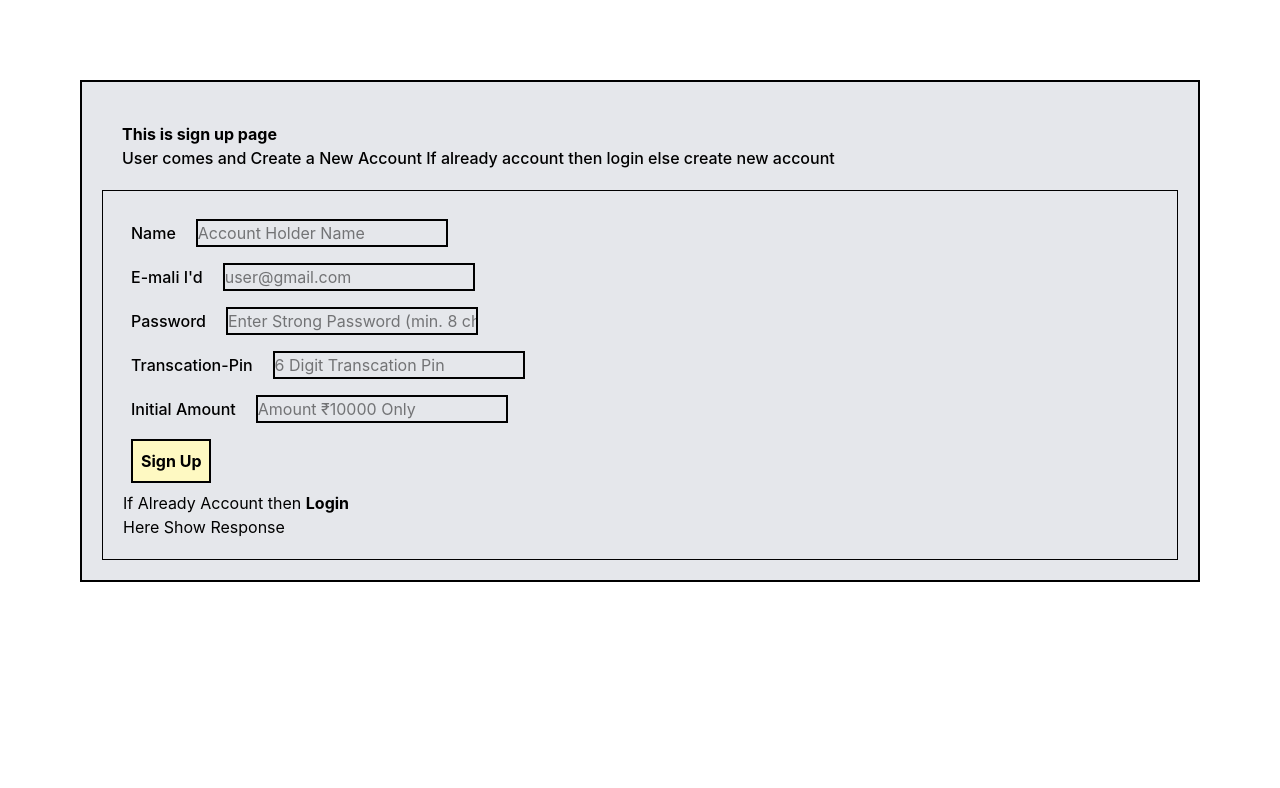
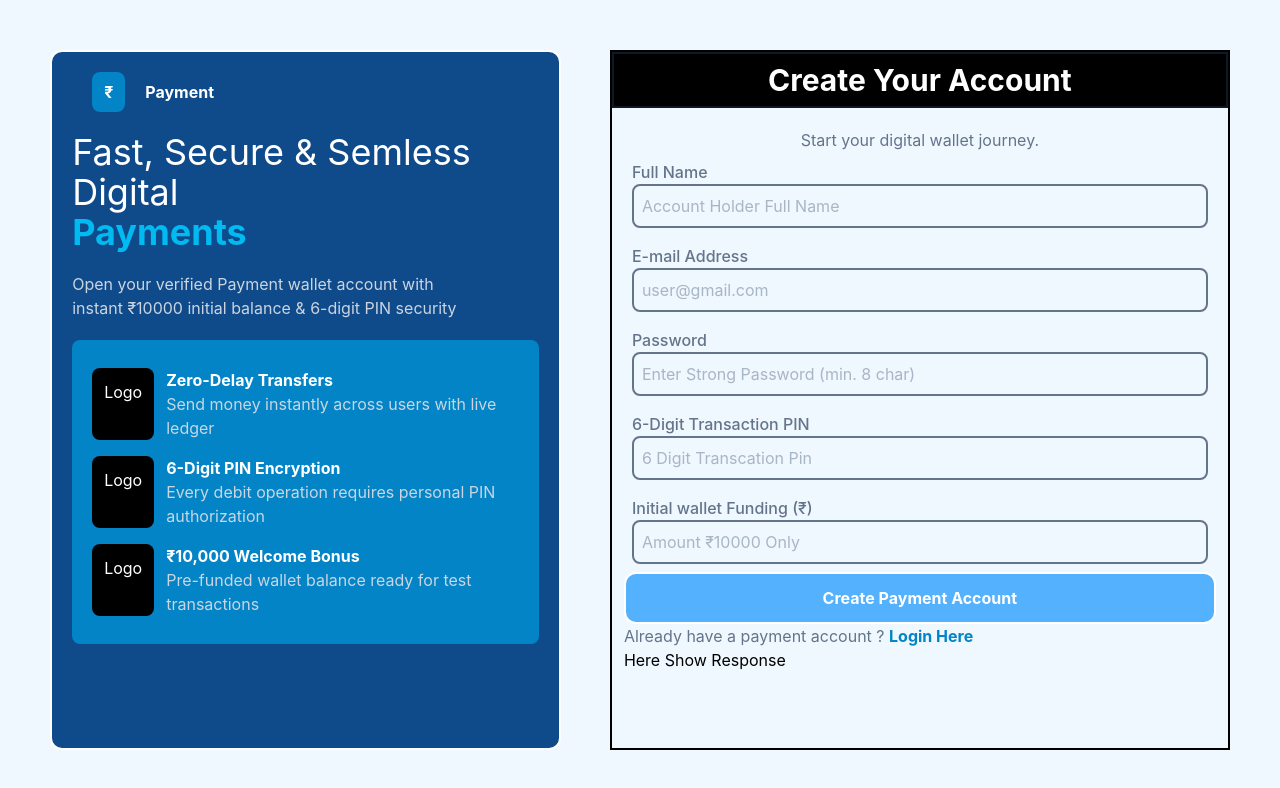
Before and after one commit to hemantkumawat05/Payment, a React (Vite) app in the folder frontend/: page /signup in a window 1280 px wide. Shown: the top 788 px of the page. Built offline with nearby package versions, Linux system fonts and the light colour scheme.

Commit message:
login and sign up page ui

```diff
--- a/frontend/src/App.jsx
+++ b/frontend/src/App.jsx
@@ -1,17 +1,32 @@
-import React from 'react'
-import { Route,Routes } from 'react-router-dom'
+import React, { useEffect, useState } from 'react'
+import { Route, Routes } from 'react-router-dom'
 import Home from './pages/Home'
 import Signup from './pages/Signup'
 import Login from './pages/Login'
+import Transcations from './controllers/Transcations'
+import Navbar from './pages/Navbar'
 const App = () => {
+  const [token, setToken] = useState(localStorage.getItem('token') ? localStorage.getItem('token') : "")
+  useEffect(() => {
+    localStorage.setItem('token', token)
+  }, [token])
   return (
     <div>
-      <Routes>
-        <Route path='/' element={<Home/>} />
-        <Route path='/signup' element={<Signup/>} />
-        <Route path='/login' element={<Login/>} />
+      {token === "" ? (
+        <Routes>
+          <Route path='/signup' element={<Signup />} />
+          <Route path='*' element={<Login setToken={setToken} />} />
+        </Routes>
+      ) : (
+        <>
+          <Navbar setToken={setToken} />
+          <Routes>
+            <Route path='/' element={<Home token={token}/>} />
+            <Route path='/transcation' element={<Transcations token={token}/>} />
 
-      </Routes>
+          </Routes>
+        </>
+      )}
     </div>
   )
 }
--- a/frontend/src/controllers/Sendmoney.jsx
+++ b/frontend/src/controllers/Sendmoney.jsx
@@ -3,23 +3,23 @@ import React from 'react'
 import { useEffect } from 'react'
 import { useState } from 'react'
 
-const Sendmoney = ({userId}) => {
-    const [pin,setPin]=useState()
-    const [ammount,setAmmount]=useState()
+const Sendmoney = ({userId,token}) => {
+    const [pin,setPin]=useState('')
+    const [ammount,setAmmount]=useState('')
 
     const sendammount=async()=>
     {
         try
         {
-            if(!pin || pin.length!==6)
+            if(!pin)
             {
-                return alert("Enter 6 Digit Valid Pin")
+                return alert("Enter Valid Pin")
             }
             if(!ammount || Number(ammount) <= 0)
             {
                 return alert("Enter a valid amount")
             }
-            const response= await axios.post('http://localhost:3000/api/transaction/sendamount',{reciverid:userId,amount:ammount,senderPin:pin,senderId:'6ab4e5bcd5a3b8617e3c7c6c'})
+            const response= await axios.post('http://localhost:3000/api/transaction/sendamount',{reciverid:userId,amount:ammount,senderPin:pin},{ headers: { token } })
             if(!response.data.success)
             {
                 return alert(response.data.message)
@@ -47,7 +47,7 @@ const Sendmoney = ({userId}) => {
         </div>
         <div>
             <label>Enter the Ammount</label>
-            <input type="Number" placeholder='₹ 5000' onChange={(e)=>setAmmount(e.target.value)} />
+            <input value={ammount} type="Number" placeholder='₹ 5000' onChange={(e)=>setAmmount(e.target.value)} />
 
 
 
@@ -63,7 +63,7 @@ const Sendmoney = ({userId}) => {
         </div>
         <div>
             <label>Enter The Pin</label>
-            <input type="Number"placeholder='123456' onChange={(e)=>setPin(e.target.value)}/>
+            <input value={pin} type="Number"placeholder='123456' onChange={(e)=>setPin(e.target.value)}/>
 
 
 
--- a/frontend/src/controllers/Showusers.jsx
+++ b/frontend/src/controllers/Showusers.jsx
@@ -4,27 +4,31 @@ import { useEffect } from 'react';
 import { useState } from 'react'
 import Sendmoney from './Sendmoney';
 
-const Showusers = () => {
+const Showusers = ({ token }) => {
     const [user, setUser] = useState(null);
-    const [selectedUserId,setSelectedUserId]=useState(null)
+    const [selectedUserId, setSelectedUserId] = useState(null)
 
 
     const getusers = async () => {
         try {
-            const data = await axios.get('http://localhost:3000/api/user/userdata', { params: { excludeId: '6ab4e5bcd5a3b8617e3c7c6c' }} )
-            if (!data || data.length === 0) {
-                alert('Users Not Found')
+            const data = await axios.get('http://localhost:3000/api/user/userdata', {
+                headers: { token }
+            })
+            if (data.data && data.data.success) {
+                setUser(data.data.users || [])
+            } else {
+                setUser([])
             }
-            setUser(data.data.users)
         }
         catch (error) {
             console.log(error)
+            setUser([])
         }
     }
 
     useEffect(() => {
         getusers()
-    }, [])
+    }, [token])
 
     if (selectedUserId) {
         return (
@@ -35,27 +39,52 @@ const Showusers = () => {
                 >
                     Back to Users
                 </button>
-                <Sendmoney userId={selectedUserId} />
+                <Sendmoney userId={selectedUserId} token={token} />
             </div>
         );
     }
 
     return (
+        <div className='border-1 rounded-xl py-3 my-3 px-3'>
             <div>
-            <div>
-                <h2>User List</h2>
+                <h2 className='text-4xl font-bold  mt-3'>Payments User Directory</h2>
+                <p className='text-sm text-gray-500 mt-1 mb-4'>Select any verified registered user to send money directly</p>
 
 
+                <div>
                     {!user && <p>Loading users...</p>}
                     {user && user.length === 0 && <p>No users found.</p>}
 
                     <ul>
-                    {user && user.map((e) => (
-                        <li key={e._id}>
-                            <strong>ID:</strong> {e._id} | <strong>Name:</strong> {e.name}  | <button  onClick={() => setSelectedUserId(e._id)}  className='bg-black text-white rounded-xs m-1 p-1 hover:bg-blue-500 cursor-pointer'>Send Amount</button>
+                        <li className='flex'>
+                                <div className='px-3 py-2 font-bold'>S No.</div>
+                                <div className='px-3 py-2 font-bold'>
+                                    User Name
+                                </div>
+                                <div className='px-40 py-2 font-bold'>Id</div>
+                                <div className='px-2 py-2 font-bold'>Verified</div>
+                                <button className='px-10 py-2 font-bold'>Action</button>
+                            </li>
+                        {user && user.map((e,index) => (
+                            <li key={e._id} className='flex'>
+                                <div className='px-3 py-2'>{index+1}.</div>
+                                <div className='flex mx-5'>
+                                    <div className='bg-black text-white rounded-full px-3 py-2 mx-3 my-2'>H</div>
+                                    <div>
+                                        <p className='font-bold'>{e.name}</p>
+                                        <p className='text-sm'> {'user@gmail.com'}</p>
+                                    </div>
+                                </div>
+                                <div className='text-gray-700 mx-5 my-2'>{e._id}</div>
+                                <div className='text-green-600 bg-green-100  my-2 px-3 rounded-lg mx-5 text-center'>Verified</div>
+                                <button onClick={() => setSelectedUserId(e._id)} className='bg-blue-900 text-white hover:bg-blue-800 rounded-lg my-2 px-3'>Send Amount</button>
                             </li>
                         ))}
                     </ul>
+                </div>
+
+
+
             </div>
 
         </div>
--- a/frontend/src/pages/Dashboard.jsx
+++ b/frontend/src/pages/Dashboard.jsx
@@ -1,20 +1,40 @@
 import axios from 'axios'
-import React, { useState } from 'react'
+import React, { useEffect, useState } from 'react'
 import Showusers from '../controllers/Showusers'
 
-const Dashboard = () => {
-    const [balance,setBalance]=useState("****")
-    const [pin,setPin]=useState()
-    const balancecheck=async()=>
-    {
-        try{
-            if(!pin || pin.length!==6)
-            {
-                alert("Enter 6 Digit Valid Pin")
+const Dashboard = ({ token }) => {
+    const [balance, setBalance] = useState("****")
+    const [pin, setPin] = useState("")
+    const [userName, setUserName] = useState("")
+
+    const fetchUserProfile = async () => {
+        try {
+            const response = await axios.get('http://localhost:3000/api/user/profile', {
+                headers: { token }
+            });
+            if (response.data && response.data.success) {
+                setUserName(response.data.userData.name);
             }
-            const response = await axios.post('http://localhost:3000/api/transaction/balance', { userid: '6ab4e5bcd5a3b8617e3c7c6c', pin });
+        } catch (error) {
+            console.log(error);
+        }
+    };
+
+    useEffect(() => {
+        if (token) {
+            fetchUserProfile();
+        }
+    }, [token]);
+
+    const balancecheck = async () => {
+        try {
+            if (!pin) {
+                return alert("Enter Valid Pin")
+            }
+            const response = await axios.post('http://localhost:3000/api/transaction/balance', { pin }, { headers: { token } });
             if (response.data && response.data.success) {
                 setBalance(response.data.balance);
+                setPin("")
             } else {
                 alert(response.data?.message || "Failed to fetch balance");
             }
@@ -23,20 +43,30 @@ const Dashboard = () => {
             alert("Error fetching balance: " + (error.response?.data?.message || error.message));
         }
     };
-  return (
-    <div className=''>
-        <div>
-            WelCome Account Holder Name
+    return (
+        <div className='px-25'>
+            <div className='flex'>
+                <p className='font-bold text-4xl my-3'>Welcome back, </p>
+                <p className='font-bold text-4xl my-3 text-blue-500'>{userName ? userName : "Account Holder Name"}</p>
+
+            </div>
+            <p className='text-[#334155]'>Manage wallet balance, peer to peer transfers, and live transaction ledger</p>
+
+            <div className='bg-blue-400 rounded-xl p-4 w-[50%]'>
+                <p className='text-[#334155] font-bold text-xl'>PAYMENTS PRIMARY WALLET</p>
+                <p className='text-[#334155] font-bold text-lg font-normal'>Check Balance</p>
+                <b className='text-2xl'>₹ {balance}</b>
+                <div>
+                    <input value={pin} onChange={(e) => setPin(e.target.value)} className='border-2 border-blue-900 hover:border-blue-400 py-2 px-2 bg-[#F1F5F9] rounded-lg' placeholder='Enter 6 Digit Pin' type="Number" />
+                    <button onClick={balancecheck} className='bg-blue-900 text-white rounded-lg text-lg px-2 mx-2 py-2 cursor-pointer hover:bg-blue-700'>Check Balance</button>
+                </div>
+                <div className='mt-2'>
+                    <button onClick={(e) => setBalance("****")} className='bg-blue-900 text-white rounded-lg text-lg px-2 py-2 cursor-pointer hover:bg-blue-700'>Hide Balance</button>
+                </div>
+            </div>
+            <Showusers token={token} />
         </div>
-        <div className='px-5 py-3'>
-            <p className='font-normal'>Check Account Balance <b>(₹{balance})</b></p>
-            <input onChange={(e)=>setPin(e.target.value)} className='border-2 py-2 mx-2 rounded-xs'placeholder='Enter 6 Digit Pin' type="Number" />
-            <button onClick={balancecheck} className='bg-black text-white rounded-xs px-2 py-2 cursor-pointer hover:bg-gray-500'>Check Balance</button>
-
-        </div>
-        <Showusers/>
-    </div>
-  )
+    )
 }
 
 export default Dashboard
--- a/frontend/src/pages/Home.jsx
+++ b/frontend/src/pages/Home.jsx
@@ -2,11 +2,10 @@ import React from 'react'
 import Navbar from './Navbar'
 import Dashboard from './Dashboard'
 
-const Home = () => {
+const Home = ({token}) => {
   return (
     <div className=''>
-      <Navbar/>
-      <Dashboard/>
+      <Dashboard token={token}/>
     </div>
   )
 }
--- a/frontend/src/pages/Login.jsx
+++ b/frontend/src/pages/Login.jsx
@@ -1,57 +1,60 @@
-// import React from 'react'
-
-// const Login = () => {
-//   return (
-//     <div>Login</div>
-//   )
-// }
-
-// export default Login
-
 import React, { useEffect, useState } from 'react'
 import { Link, NavLink } from 'react-router-dom'
 import axios from "axios"
-const Login = () => {
+const Login = ({ setToken }) => {
   const [email, setEmail] = useState("")
   const [password, setPassword] = useState("")
   const [response, setResponse] = useState("Here Show Response")
-  useEffect =>
-  ({
-    formsubmit
-  }, [])
+
   const formsubmit = async () => {
     try {
       const resp = await axios.post('http://localhost:3000/api/user/signin', { email, password })
-      if (resp) {
+      if (resp.data.success) {
         setResponse(resp.data.message)
+        setToken(resp.data.token);
         console.log(resp.data.token)
       }
+
     }
     catch (error) {
       console.log(error)
     }
   }
   return (
-    <div className='flex flex-col  m-20 border-2 bg-gray-200 p-5 '>
-      <div className='p-5'>
-        <p className='font-bold'>This is Login page</p>
-        <p className='font-medium'>If Already Then Login Our Account</p>
+    <div className='flex flex-col min-h-screen bg-[#EFF8FF] px-[2%] py-[2%] w-[100%] flex '>
+      <div className='flex justify-between py-2 mx-[10%]'>
+        <div className='flex'>
+          <p className='bg-blue-400 text-white px-3 py-2 font-bold rounded-lg'>₹</p> <p className='px-1 py-2 font-bold'>Payment</p>
+        </div>
+        <div>
+          <NavLink to="/signup"><p className='font-normal py-2 text-[#64748B]'>Don't have an account ? <b className='text-[#0284C7] bg-blue-200 rounded-lg p-3 hover:bg-blue-300'>Sign-up</b>  </p></NavLink>
+        </div>
       </div>
-      <div className='p-5 border-1'>
-        <div className=' p-2'>
-          <label className='font-medium'>E-mali I'd</label>
-          <input className='border-2 ml-5' type="email" placeholder='user@gmail.com' onChange={(e) => setEmail(e.target.value)} />
+
+
+      <div className='mx-auto w-[25%] border-2 rounded-lg'>
+        <p className='font-bold bg-black text-white text-xl text-center py-3'>Welcome Back</p>
+
+        <div className='p-5'>
+          <h2 className='font-bold text-center bg-blue-400 w-fit px-4 py-3 text-white mx-auto rounded-lg'>Payments</h2>
+          <p className='text-center'>Sign in with your e-mail & secure password</p>
         </div>
-        <div className=' p-2'>
-          <label className='font-medium'>Password</label>
-          <input className='border-2 ml-5' type="password" placeholder='Enter Strong Password (min. 8 char)' onChange={(e) => setPassword(e.target.value)} />
+        <div className='px-3'>
+          <div className='p-2 flex flex-col my-2'>
+            <label className='font-medium text-[#64748B]'>E-mail I'D</label>
+            <input className='border-2 rounded-lg py-2 px-2 text-[#64748B]' type="email" placeholder='user@gmail.com' onChange={(e) => setEmail(e.target.value)} />
+          </div>
+          <div className='p-2 flex flex-col my-2'>
+            <label className='font-medium text-[#64748B]'>Password</label>
+            <input className='border-2 rounded-lg py-2 px-2 text-[#64748B]' type="password" placeholder='Enter Strong Password (min. 8 char)' onChange={(e) => setPassword(e.target.value)} />
+          </div>
+
+          <button className='font-bold border-2 my-3 bg-[#53B1FD] hover:bg-[#0284C7] text-white p-3 rounded-xl text-center cursor-pointer w-full ' onClick={formsubmit}>Login to Payments</button>
+          <div>
+            <NavLink to="/signup"><p className='font-normal text-[#64748B]'>New To Payment ?<b className='text-[#0284C7] hover:text-blue-800'>Create an account</b>  </p></NavLink>
+          </div>
+          <div className='my-3'>{response}</div>
         </div>
-        <button className='font-bold border-2 p-2 m-2 bg-yellow-100 hover:bg-yellow-200 cursor-pointer' onClick={formsubmit}>Login</button>
-        <div>
-
-          <p className='font-normal'>If  Account Not Exists <NavLink to="/signup"><b>Sign Up </b></NavLink>  </p>
-        </div>
-        <div>{response}</div>
       </div>
 
     </div>
--- a/frontend/src/pages/Navbar.jsx
+++ b/frontend/src/pages/Navbar.jsx
@@ -1,20 +1,22 @@
 import React from 'react'
+import { Link } from 'react-router-dom'
+const Navbar = ({ setToken }) => {
+  return (
+    <div className='bg-[#0A2540] py-3 px-25 flex justify-between'>
+      <Link to='/'><div className='flex gap-5'>
+        <p className='bg-blue-400 px-3 py-2 text-white font-bold rounded-lg'>₹</p>
+        <p className='text-white py-2 font-bold'>Payments</p>
+      </div>
+      </Link>
+      <div className='flex gap-5'>
+        <Link to='/'><div className='bg-[#0F4A8A] py-2 px-3 rounded-lg text-white font-bold cursor-pointer hover:bg-[#0369A1]'>Dashboard</div></Link>
+        <Link to='/transcation'><div className='bg-[#0F4A8A] py-2 px-3 rounded-lg text-white font-bold cursor-pointer hover:bg-[#0369A1]'>Transcation</div> </Link>
+      </div>
+      <div className='flex gap-4 mx-5'>
+        <div className='bg-blue-400 py-2 px-4 rounded-full text-white font-bold cursor-pointer hover:bg-blue-600'>P</div>
 
-const Navbar = () => {
-  return (
-    <div className='text-yellow-500 bg-black py-3 px-25 flex justify-between'>
-        <div className='flex gap-5'>
-            <div className='bg-gray-200 rounded-xl px-2 py-1 cursor-pointer hover:bg-white text-black'>Logo</div>
-        </div>
-        <div className='flex gap-7'>
-            <div className='bg-gray-200 rounded-xl px-2 py-1 cursor-pointer hover:bg-white text-black'>Profile</div>
-            <div className='bg-gray-200 rounded-xl px-2 py-1 cursor-pointer hover:bg-white text-black'>Our Transcation</div>
-        </div>
-
-
-        <div className='flex gap-2 mx-5'>
-            <div className='bg-gray-200 rounded-xl px-2 py-1 cursor-pointer hover:bg-white text-black'>Logout</div>
-        </div>
+        <div onClick={() => { if (setToken) setToken(''); localStorage.removeItem('token'); }} className='bg-red-700 py-2 px-3 rounded-lg text-white font-bold cursor-pointer hover:bg-red-800'>Logout</div>
+      </div>
     </div>
   )
 }
--- a/frontend/src/pages/Signup.jsx
+++ b/frontend/src/pages/Signup.jsx
@@ -8,13 +8,9 @@ const Signup = () => {
   const [email, setEmail] = useState("")
   const [password, setPassword] = useState("")
   const [pin, setPin] = useState("")
-  const [amount, setAmount] = useState("")
+  const [amount, setAmount] = useState("10000")
   const [response, setResponse] = useState("Here Show Response")
-  console.log(name)
-  useEffect =>
-  ({
-    formsubmit
-  }, [])
+
   const formsubmit = async () => {
     try {
       const resp = await axios.post('http://localhost:3000/api/user/signup', { name, email, password, pin, amount, })
@@ -28,38 +24,86 @@ const Signup = () => {
     }
   }
   return (
-    <div className='flex flex-col  m-20 border-2 bg-gray-200 p-5 '>
-      <div className='p-5'>
-        <p className='font-bold'>This is sign up page</p>
-        <p className='font-medium'>User comes and Create a New Account If already account then login else create new account</p>
+    <div className='bg-[#EFF8FF] px-[2%] py-[2%] w-[100%] min-h-screen flex '>
+      <div className='border-2 m-2 mx-[2%] my-[2%] bg-[#0F4A8A] w-[45%] text-white px-5 rounded-xl'>
+        <div className='flex mt-5'>
+          <p className='bg-[#0284C7] px-3 py-2 mx-5 rounded-lg font-bold'>₹</p> <p className='font-bold py-2'>Payment</p>
         </div>
-      <div className='p-5 border-1'>
-        <div className='p-2'>
-          <label className='font-medium'>Name</label>
-          <input className='border-2 ml-5' placeholder='Account Holder Name' type="text" onChange={(e) => setName(e.target.value)} />
+        <div className=''>
+          <h2 className='text-4xl pt-5'>Fast, Secure & Semless Digital <p className='text-[#00BAF2] font-bold'>Payments</p></h2>
+          <p className='pt-5 text-[#CBD5E1] text-2sm'>Open your verified Payment wallet account with <br /> instant ₹10000 initial balance & 6-digit PIN security</p>
         </div>
-        <div className=' p-2'>
-          <label className='font-medium'>E-mali I'd</label>
-          <input className='border-2 ml-5' type="email" placeholder='user@gmail.com' onChange={(e) => setEmail(e.target.value)} />
+        <div className='bg-[#0284C7] rounded-lg p-5 my-5'>
+          <div className='flex py-2'>
+            <div className='p-3 rounded-lg bg-black'>Logo</div>
+            <div>
+              <h3 className='font-bold mx-3'>Zero-Delay Transfers</h3>
+              <p className='mx-3 text-[#CBD5E1]'>Send money instantly across users with live ledger</p>
             </div>
-        <div className=' p-2'>
-          <label className='font-medium'>Password</label>
-          <input className='border-2 ml-5' type="password" placeholder='Enter Strong Password (min. 8 char)' onChange={(e) => setPassword(e.target.value)} />
           </div>
-        <div className=' p-2'>
-          <label className='font-medium'>Transcation-Pin</label>
-          <input className='border-2 ml-5' type="Number" placeholder='6 Digit Transcation Pin' onChange={(e) => setPin(e.target.value)} />
+
+          <div className='flex py-2'>
+            <div className='p-3 rounded-lg bg-black'>Logo</div>
+            <div>
+              <h3 className='font-bold mx-3'>6-Digit PIN Encryption</h3>
+              <p className='mx-3 text-[#CBD5E1]'>Every debit operation requires personal PIN authorization</p>
             </div>
-        <div className=' p-2'>
-          <label className='font-medium'>Initial Amount</label>
-          <input className='border-2 ml-5' type="Number" placeholder='Amount ₹10000 Only' onChange={(e) => setAmount(e.target.value)} />
           </div>
-        <button className='font-bold border-2 p-2 m-2 bg-yellow-100 hover:bg-yellow-200 cursor-pointer' onClick={formsubmit}>Sign Up</button>
+
+          <div className='flex py-2'>
+            <div className='p-3 rounded-lg bg-black'>Logo</div>
             <div>
+              <h3 className='font-bold mx-3'>₹10,000 Welcome Bonus</h3>
+              <p className='mx-3 text-[#CBD5E1]'>Pre-funded wallet balance ready for test transactions</p>
+            </div>
+          </div>
+        </div>
+      </div>
 
-          <p className='font-normal'>If Already Account then <NavLink to="/login"><b>Login </b></NavLink>  </p>
+
+
+
+      <div className='border-2 m-2 mx-[2%] my-[2%] w-[55%]'>
+        <div className=''>
+          <p className='font-bold text-center border-2 border-gray-900 p-2 bg-black text-white text-3xl'>Create Your Account</p>
+          <p className='font-xl text-center pt-5 text-[#64748B]'>Start your digital wallet journey. </p>
+        </div>
+        <div className='px-3'>
+          <div className='p-2 flex flex-col'>
+            <label className='font-medium text-[#64748B]'>Full Name</label>
+            <input className='border-2 rounded-lg py-2 px-2 text-[#64748B]' placeholder='Account Holder Full Name' type="text" onChange={(e) => setName(e.target.value)} />
+          </div>
+
+          <div className='p-2 flex flex-col'>
+            <label className='font-medium text-[#64748B]'>E-mail Address</label>
+            <input className='border-2 rounded-lg py-2 px-2 text-[#64748B]' type="email" placeholder='user@gmail.com' onChange={(e) => setEmail(e.target.value)} />
+          </div>
+
+
+          <div className='p-2 flex flex-col'>
+            <label className='font-medium text-[#64748B]'>Password</label>
+            <input className='border-2 rounded-lg py-2 px-2 text-[#64748B]' type="password" placeholder='Enter Strong Password (min. 8 char)' onChange={(e) => setPassword(e.target.value)}/>
+          </div>
+
+          <div className='p-2 flex flex-col'>
+            <label className='font-medium text-[#64748B]'>6-Digit Transaction PIN</label>
+            <input className='border-2 rounded-lg py-2 px-2 text-[#64748B]' type="Number" placeholder='6 Digit Transcation Pin' onChange={(e) => setPin(e.target.value)}/>
+          </div>
+
+
+          <div className='p-2 flex flex-col'>
+            <label className='font-medium text-[#64748B]'>Initial wallet Funding (₹)</label>
+            <input className='border-2 rounded-lg py-2 px-2 text-[#64748B]' type="Number" placeholder='Amount ₹10000 Only' onChange={(e) => setAmount(e.target.value)}/>
+          </div>
+
+          <button className='font-bold border-2 bg-[#53B1FD] hover:bg-[#0284C7] text-white p-3 rounded-xl text-center cursor-pointer w-full ' onClick={formsubmit}>Create Payment Account</button>
+
+
+          <div>
+            <NavLink to="/login"><p className='font-normal text-[#64748B]'>Already have a payment account ? <b className='text-[#0284C7]'>Login Here</b>  </p></NavLink>
           </div>
           <div>{response}</div>
+        </div>
       </div>
 
     </div>
```
Also changed, not shown: frontend/src/controllers/Transcations.jsx (+59 -3 lines). Lines whose indentation alone changed are shown as unchanged.
